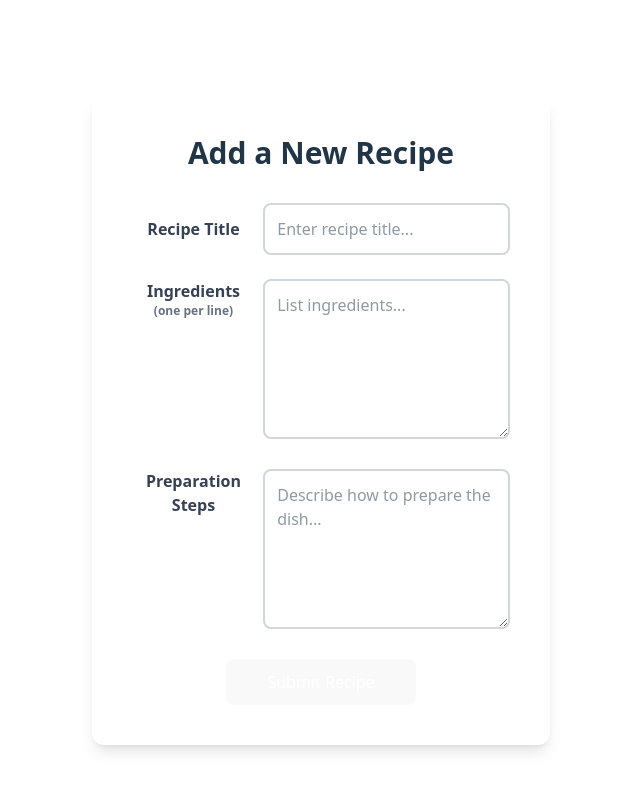
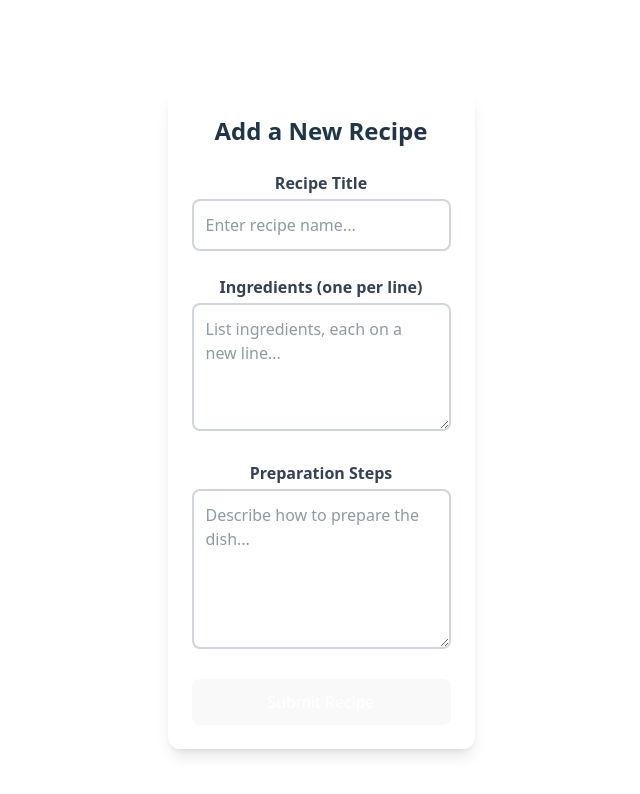
Before and after one commit to ZANELE-MASEKO/alx-fe-reactjs, a React (Vite) app in the folder recipe-sharing-platform/: page /add-recipe in a window 1280 px wide. Shown: the top 794 px of the page, without its empty margins (319-959 px from the left). Built offline with nearby package versions, Linux system fonts and the light colour scheme.

Commit message:
validation

```diff
--- a/recipe-sharing-platform/src/components/AddRecipeForm.jsx
+++ b/recipe-sharing-platform/src/components/AddRecipeForm.jsx
@@ -1,4 +1,27 @@
 import React, { useState } from "react";
+
+
+export function validate({ title, ingredients, steps }) {
+  const errors = {};
+
+  if (!title.trim()) errors.title = "Recipe title is required.";
+
+  if (!ingredients.trim()) {
+    errors.ingredients = "Ingredients are required.";
+  } else {
+    const items = ingredients
+      .split("\n")
+      .map((i) => i.trim())
+      .filter((i) => i);
+    if (items.length < 2) {
+      errors.ingredients = "Add at least 2 ingredients.";
+    }
+  }
+
+  if (!steps.trim()) errors.steps = "Preparation steps are required.";
+
+  return errors;
+}
 
 export default function AddRecipeForm() {
   const [title, setTitle] = useState("");
@@ -9,30 +32,21 @@ export default function AddRecipeForm() {
   const handleSubmit = (e) => {
     e.preventDefault();
 
-    let validationErrors = {};
 
-    if (!title.trim()) validationErrors.title = "Recipe title is required.";
-
-    if (!ingredients.trim()) {
-      validationErrors.ingredients = "Ingredients are required.";
-    } else {
-      const list = ingredients
-        .split("\n")
-        .map((i) => i.trim())
-        .filter((i) => i);
-
-      if (list.length < 2)
-        validationErrors.ingredients = "Enter at least 2 ingredients.";
-    }
-
-    if (!steps.trim())
-      validationErrors.steps = "Preparation steps are required.";
+    const validationErrors = validate({ title, ingredients, steps });
 
     if (Object.keys(validationErrors).length > 0) {
       setErrors(validationErrors);
       return;
     }
 
+    const newRecipe = {
+      title,
+      ingredients: ingredients.split("\n"),
+      steps,
+    };
+
+    console.log("Recipe Submitted:", newRecipe);
     alert("Recipe submitted successfully!");
 
     setTitle("");
@@ -42,83 +56,64 @@ export default function AddRecipeForm() {
   };
 
   return (
-    <div className="max-w-3xl mx-auto mt-10 bg-white p-6 md:p-10 rounded-xl shadow-lg">
-
-      <h2 className="text-2xl md:text-3xl font-bold text-center mb-8">
-        Add a New Recipe
-      </h2>
+    <div className="max-w-2xl mx-auto mt-10 p-6 bg-white rounded-xl shadow-lg">
+      <h2 className="text-2xl font-bold mb-6 text-center">Add a New Recipe</h2>
 
       <form onSubmit={handleSubmit} className="space-y-6">
 
-        <div className="flex flex-col md:flex-row md:items-center gap-2">
-          <label className="font-semibold text-gray-700 w-full md:w-1/3">
+
+        <div>
+          <label className="block text-gray-700 font-semibold mb-1">
             Recipe Title
           </label>
-
-          <div className="w-full md:w-2/3">
           <input
             type="text"
-              className="w-full p-3 border-2 border-gray-300 rounded-lg focus:border-blue-500"
-              placeholder="Enter recipe title..."
+            className="w-full p-3 border-2 border-gray-300 rounded-lg focus:outline-none focus:border-blue-500"
+            placeholder="Enter recipe name..."
             value={title}
             onChange={(e) => setTitle(e.target.value)}
           />
-            {errors.title && (
-              <p className="text-red-500 text-sm mt-1">{errors.title}</p>
-            )}
-          </div>
+          {errors.title && <p className="text-red-500 text-sm mt-1">{errors.title}</p>}
         </div>
 
 
-        <div className="flex flex-col md:flex-row md:items-start gap-2">
-          <label className="font-semibold text-gray-700 w-full md:w-1/3">
-            Ingredients
-            <span className="block text-xs text-gray-500">
-              (one per line)
-            </span>
+        <div>
+          <label className="block text-gray-700 font-semibold mb-1">
+            Ingredients (one per line)
           </label>
-
-          <div className="w-full md:w-2/3">
           <textarea
-              className="w-full p-3 h-32 md:h-40 border-2 border-gray-300 rounded-lg focus:border-blue-500"
-              placeholder="List ingredients..."
+            className="w-full p-3 h-32 border-2 border-gray-300 rounded-lg focus:outline-none focus:border-blue-500"
+            placeholder="List ingredients, each on a new line..."
             value={ingredients}
             onChange={(e) => setIngredients(e.target.value)}
-            ></textarea>
+          />
           {errors.ingredients && (
             <p className="text-red-500 text-sm mt-1">{errors.ingredients}</p>
           )}
         </div>
-        </div>
 
 
-        <div className="flex flex-col md:flex-row md:items-start gap-2">
-          <label className="font-semibold text-gray-700 w-full md:w-1/3">
+        <div>
+          <label className="block text-gray-700 font-semibold mb-1">
             Preparation Steps
           </label>
-
-          <div className="w-full md:w-2/3">
           <textarea
-              className="w-full p-3 h-40 border-2 border-gray-300 rounded-lg focus:border-blue-500"
+            className="w-full p-3 h-40 border-2 border-gray-300 rounded-lg focus:outline-none focus:border-blue-500"
             placeholder="Describe how to prepare the dish..."
             value={steps}
             onChange={(e) => setSteps(e.target.value)}
-            ></textarea>
+          />
           {errors.steps && (
             <p className="text-red-500 text-sm mt-1">{errors.steps}</p>
           )}
         </div>
-        </div>
 
-
-        <div className="text-center">
         <button
           type="submit"
-            className="w-full md:w-1/2 bg-blue-600 text-white font-bold py-3 rounded-lg hover:bg-blue-700 transition"
+          className="w-full bg-blue-600 text-white font-bold py-3 rounded-lg hover:bg-blue-700 transition"
         >
           Submit Recipe
         </button>
-        </div>
       </form>
     </div>
   );
```
Lines whose indentation alone changed are shown as unchanged.
